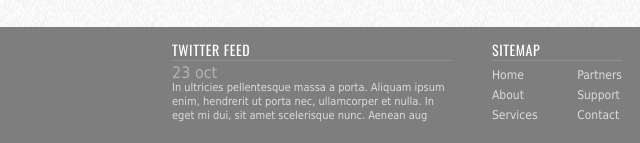
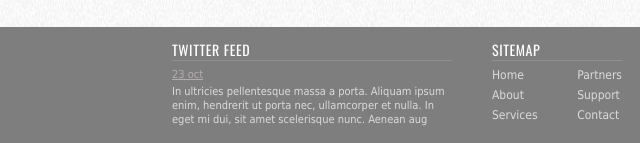
Before and after one commit to meepwnd1/meepwnd1.github.io, a plain HTML site: page index.html in a window 1280 px wide. Shown: the part 1397-1540 px from the top of the page, 0-640 px from the left. Drawn offline with nearby package versions, Linux system fonts and the light colour scheme.

Commit message:
Add files via upload

```diff
--- a/index.html
+++ b/index.html
@@ -259,7 +259,7 @@
 		<div class="footer-inner l-container">
 			<div class="footer-inner-feed">
 				<h4>Twitter feed</h4>
-				<time>23 oct</time>
+				<p class="time">23 oct</p>
 				<p>In ultricies pellentesque massa a porta. Aliquam ipsum enim, hendrerit ut porta nec, ullamcorper et nulla. In eget mi dui, sit amet scelerisque nunc. Aenean aug</p>
 			</div>
 			<div class="footer-inner-sitemap">
```
